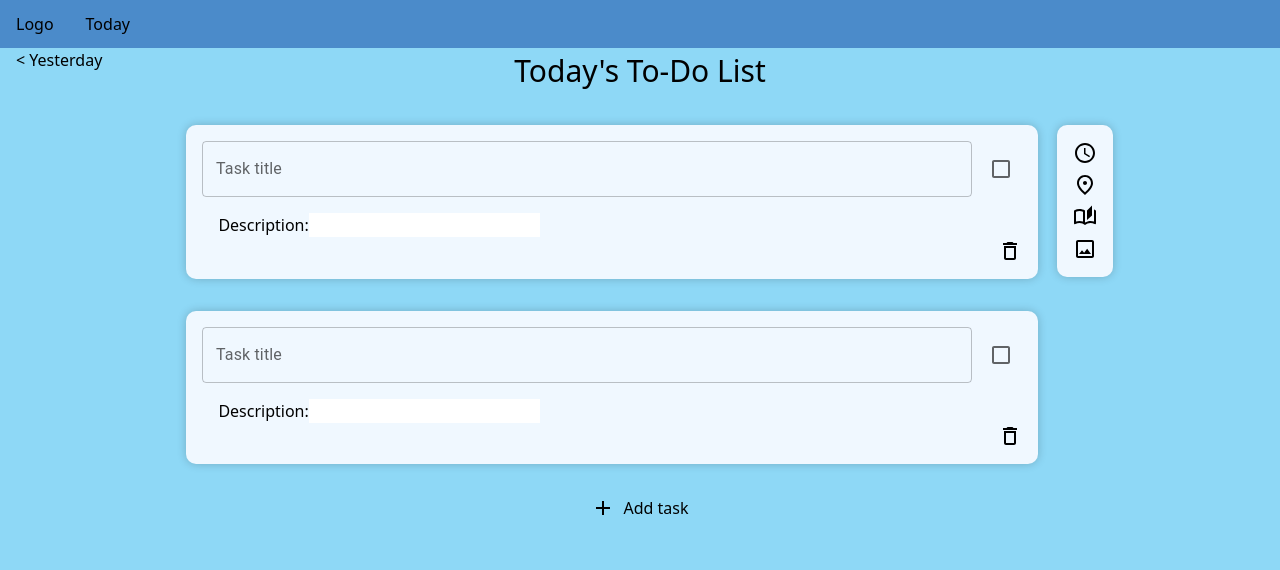
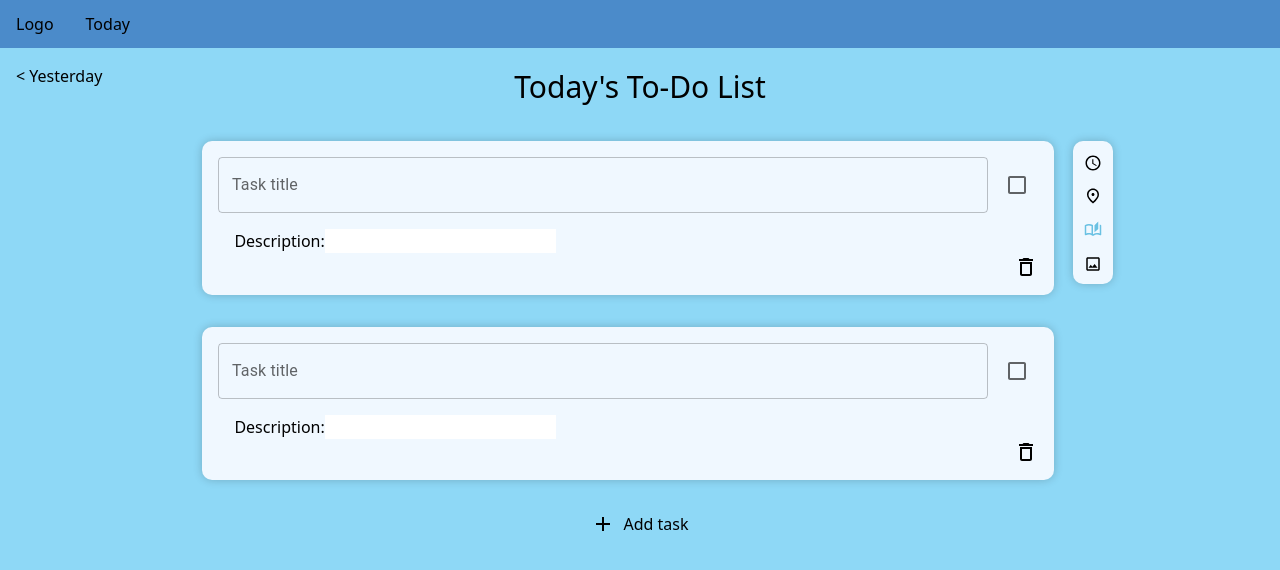
Before and after one commit to boey-kwan/gemini, a React (Vite) app in the folder client/: page /today in a window 1280 px wide. Shown: the top 570 px of the page. Built offline with nearby package versions, Linux system fonts and the light colour scheme.

Commit message:
Change sidebar button colours

```diff
--- a/client/src/App.css
+++ b/client/src/App.css
@@ -2,6 +2,7 @@
   --navbar-height: 3em;
   --body-margin-side: 10%;
   --body-padding: 2em;
+  --primary-blue: rgb(106, 193, 227);
 }
 
 :root {
@@ -119,7 +120,7 @@ h2, .h2 {
 
 .body {
   height: 100%;
-  padding-top: var(--navbar-height);
+  padding-top: calc(var(--navbar-height) + 1em);
 }
 
 .body-center {
@@ -155,12 +156,12 @@ h2, .h2 {
 .shadowed-card {
   box-shadow: 0px 0px 10px 0px #00000033;
   border-radius: 10px;
-  padding: 1em;
   background-color: aliceblue;
 }
 
 .task {
   width: 90%;
+  padding: 1em;
 }
 
 .task-details {
@@ -183,6 +184,22 @@ input {
 .sidebar {
   width: fit-content;
   height: fit-content;
+  padding: 0.5em;
+}
+
+.sidebar-button {
+  padding: 3px;
+  border-radius: 20%;
+}
+
+.sidebar-button:hover {
+  background-color: #d5d5d5;
+  color: white;
+}
+
+.sidebar-button.clicked {
+  background-color: #d5d5d5;
+  color: aliceblue;
 }
 
 .column {
--- a/client/src/components/Sidebar.jsx
+++ b/client/src/components/Sidebar.jsx
@@ -6,15 +6,33 @@ import MenuBookOutlinedIcon from '@mui/icons-material/MenuBookOutlined';
 import PhotoOutlinedIcon from '@mui/icons-material/PhotoOutlined';
 import PlaceOutlined from '@mui/icons-material/PlaceOutlined';
 import StickyNote2OutlinedIcon from '@mui/icons-material/StickyNote2Outlined';
+import LocationOnIcon from '@mui/icons-material/LocationOn';
+
+const Icons = [
+  { icon: <AccessTimeIcon className='sidebar-button'/>, id: 'time', label: 'Time' },
+  { icon: <PlaceOutlined className='sidebar-button'/>, id: 'location', label: 'location' },
+  { icon: <AutoStoriesOutlinedIcon className='sidebar-button'/>, id: 'description', label: 'Description' },
+  { icon: <PhotoOutlinedIcon className='sidebar-button'/>, id: 'image', label: 'Image' },
+]
 
 export default function Sidebar(props) {
 
     return (
-      <div className='column sidebar shadowed-card' style={{paddingLeft:'1em', visibility: props.showSidebar ? 'visible' : 'hidden'}}>
-        <AccessTimeIcon onClick={() => props.onClickSidebarIcon("time")}/>
-        <PlaceOutlined onClick={() => props.onClickSidebarIcon("location")}/>
-        <AutoStoriesOutlinedIcon onClick={() => props.onClickSidebarIcon("description")}/>
-        <PhotoOutlinedIcon onClick={() => props.onClickSidebarIcon("image")}/>
+      <div className='column sidebar shadowed-card' style={{visibility: props.showSidebar ? 'visible' : 'hidden'}}>
+        {
+          Icons.map((icon) => {
+            return (
+              <button
+
+                onClick={() => props.onClickSidebarIcon(icon.id)}
+                style={{
+                  color: props.showFields[icon.id] ? 'var(--primary-blue)' : 'black',
+                }}>
+                {icon.icon}
+              </button>
+            )
+          })
+        }
 
       </div>
     );
--- a/client/src/components/Task.jsx
+++ b/client/src/components/Task.jsx
@@ -110,7 +110,7 @@ export default function Task(props) {
 
             </div>
 
-            <Sidebar onClickSidebarIcon={onClickSidebarIcon} showSidebar={props.showSidebar} />
+            <Sidebar onClickSidebarIcon={onClickSidebarIcon} showSidebar={props.showSidebar} showFields={showFields}/>
             </div>
 
         </>
```
